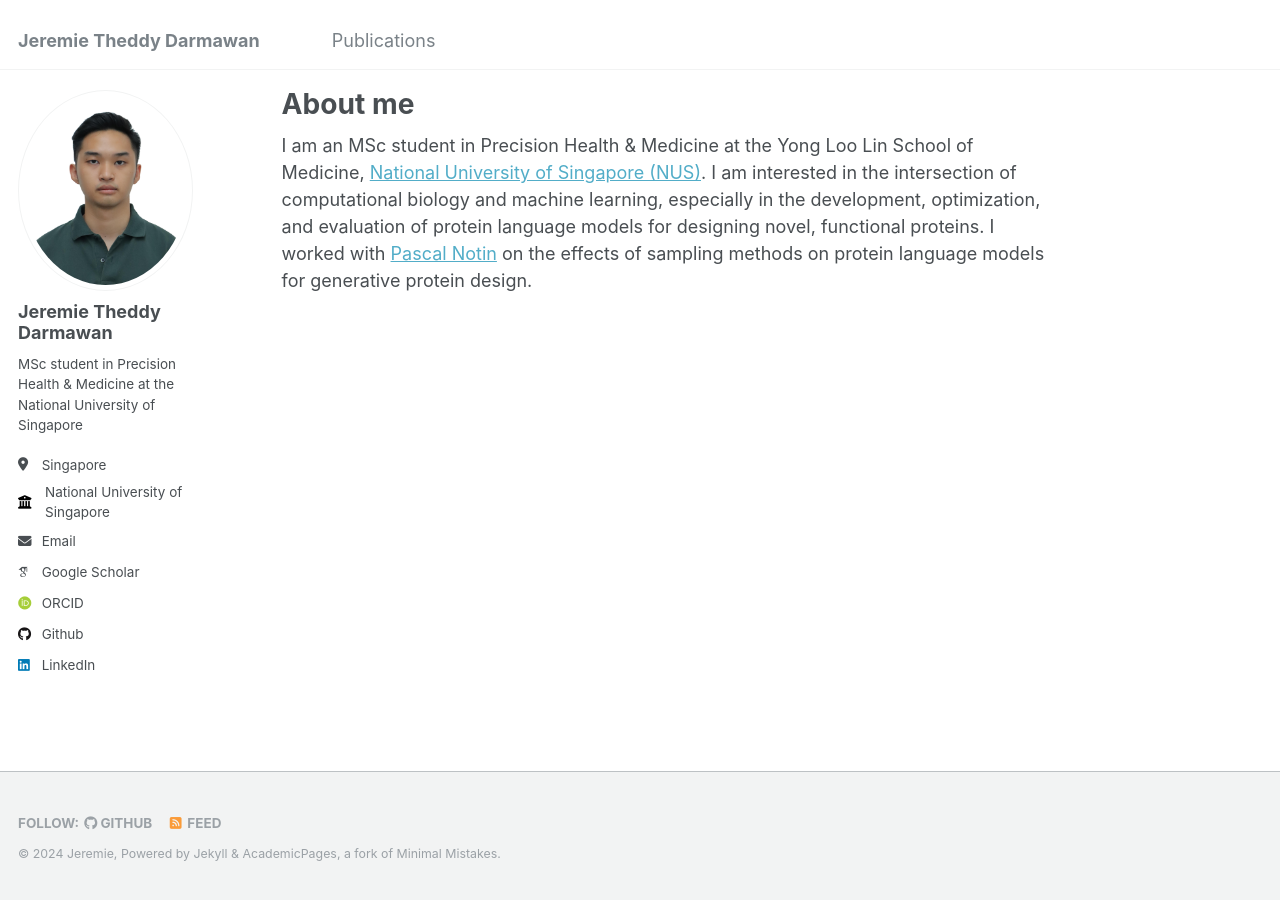
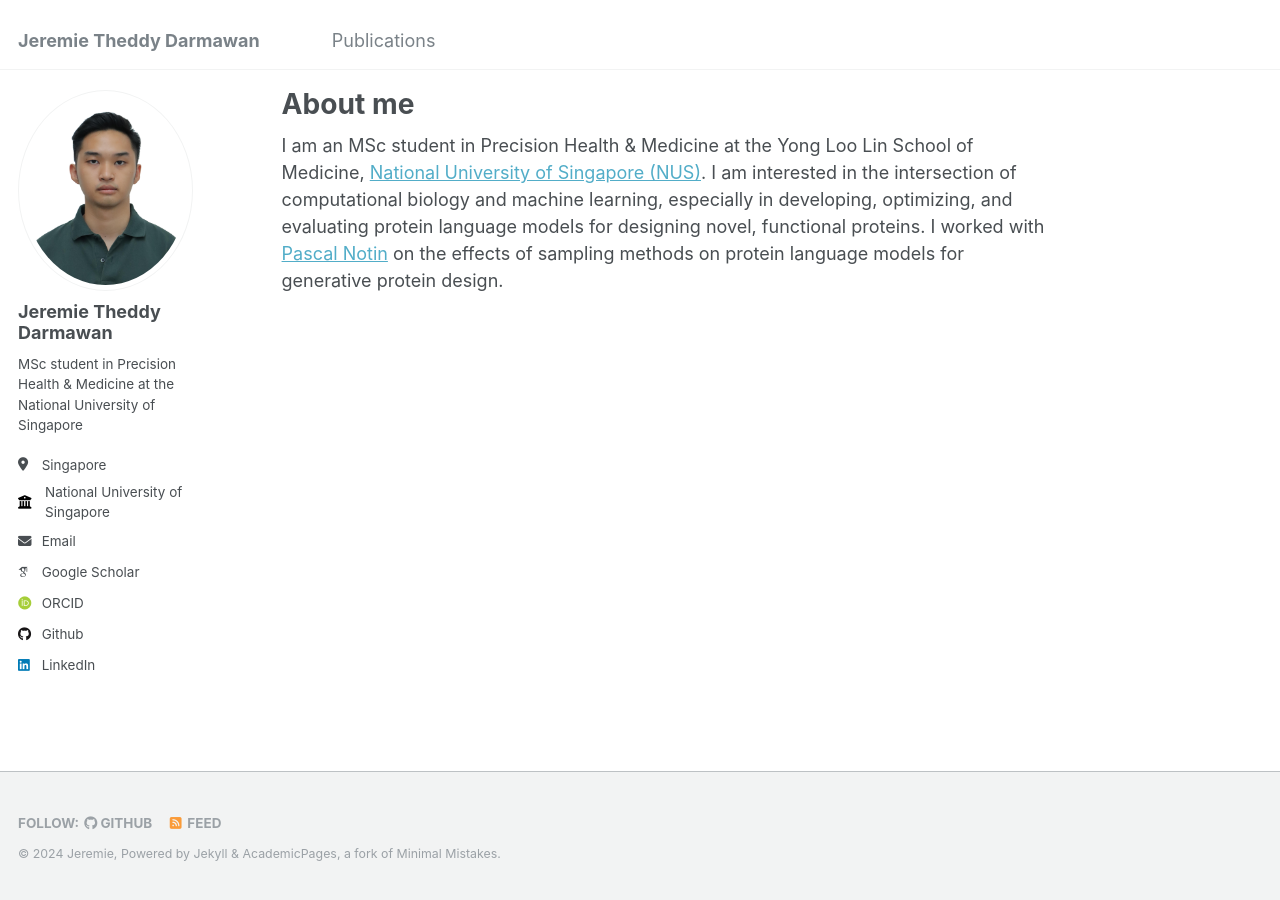
Before and after one commit to jeremietd/jeremietd.github.io, a Jekyll site: the page built from _pages/about.md, in a window 1280 px wide. Built offline with Jekyll 4.4.1, drawn with Linux system fonts in a browser that asks for light colours; some web fonts are replaced.

Commit message:
Update about.md

```diff
--- a/_pages/about.md
+++ b/_pages/about.md
@@ -7,6 +7,6 @@ redirect_from:
   - /about.html
 ---
 
-I am an MSc student in Precision Health & Medicine at the Yong Loo Lin School of Medicine, [National University of Singapore (NUS)](https://nus.edu.sg/). I am interested in the intersection of computational biology and machine learning, especially in the development, optimization, and evaluation of protein language models for designing novel, functional proteins. I worked with [Pascal Notin](pascalnotin.com) on the effects of sampling methods on protein language models for generative protein design.
+I am an MSc student in Precision Health & Medicine at the Yong Loo Lin School of Medicine, [National University of Singapore (NUS)](https://nus.edu.sg/). I am interested in the intersection of computational biology and machine learning, especially in developing, optimizing, and evaluating protein language models for designing novel, functional proteins. I worked with [Pascal Notin](pascalnotin.com) on the effects of sampling methods on protein language models for generative protein design.
 
-<!-- I completed my BSc in Bioinformatics at the [Indonesia International Institute for Life Sciences (i3L)](https://i3l.ac.id/) and conducted my BSc thesis and other research in the [National Taiwan University of Science and Technology (NTUST)](https://www.ntust.edu.tw/?Lang=en). -->
+<!-- I completed my BSc in Bioinformatics at the [Indonesia International Institute for Life Sciences (i3L)](https://i3l.ac.id/). I conducted my BSc thesis and other research at the [National Taiwan University of Science and Technology (NTUST)](https://www.ntust.edu.tw/?Lang=en). -->
```
